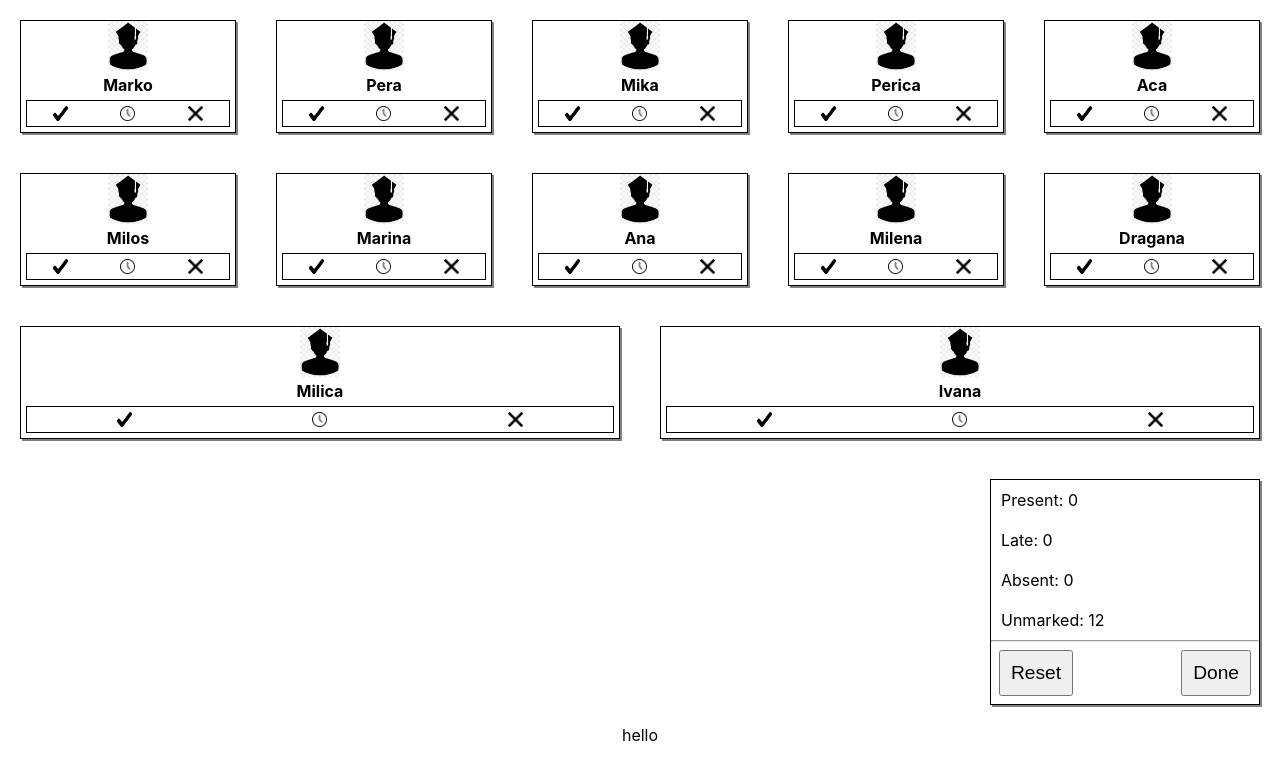
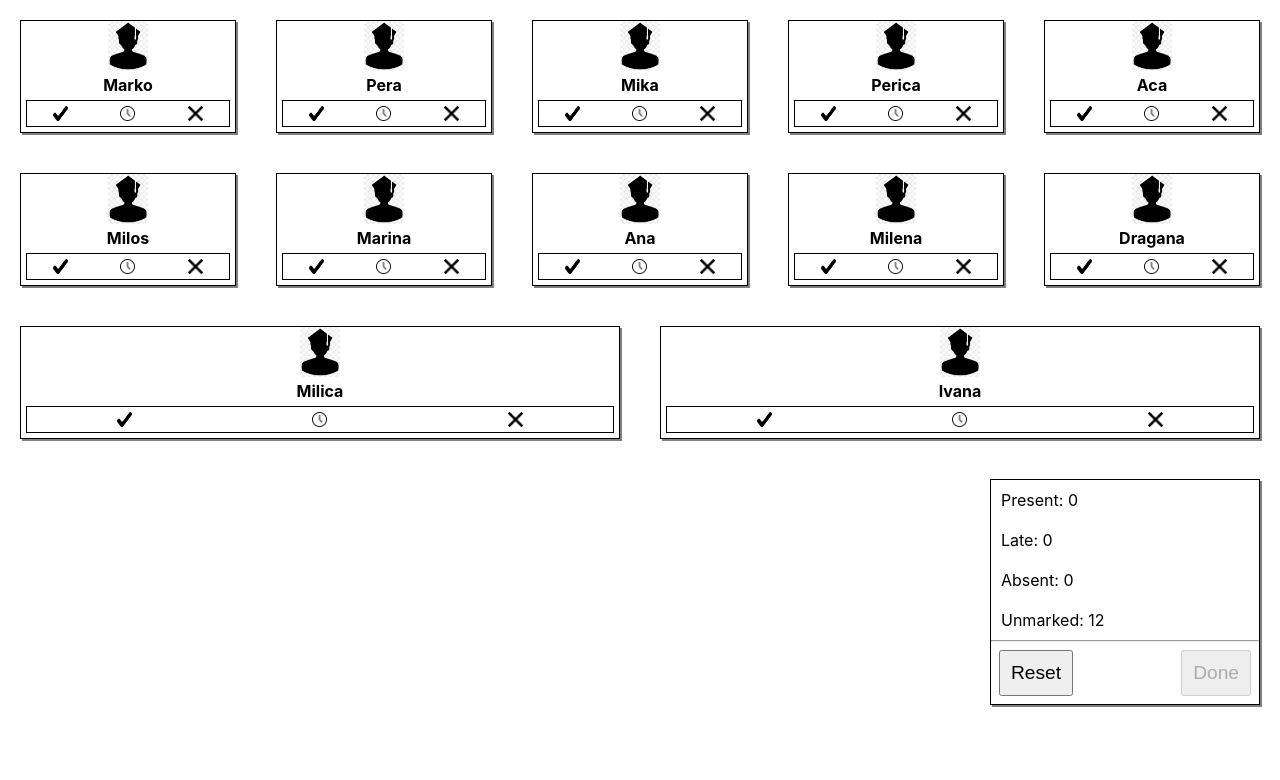
Before and after one commit to Vukosavljev/Classroom, a React (Create React App) app: page / in a window 1280 px wide. Shown: the top 780 px of the page. Built offline with nearby package versions, Linux system fonts and the light colour scheme.

Commit message:
finishing modal

```diff
--- a/src/components/Modal/Modal.js
+++ b/src/components/Modal/Modal.js
@@ -1,10 +1,26 @@
 import React from 'react'
 import './Modal.scss'
 
-export default function Modal() {
+export default function Modal({ students, done }) {
+
   return (
-    <div>
-      hello
+    <div className="Modal" style={done ? {top: '15%'}: null}>
+      <h2>Attending list</h2>
+      <ul>
+          <li>Present: {showStudents(students, 'present')} </li>
+          <li>Late: {showStudents(students, 'late')} </li>
+          <li>Absent: {showStudents(students, 'absent')} </li>
+      </ul>
     </div>
   )
 }
+
+function showStudents (arr, state) {
+    let list = ''
+    for (const i of arr) {
+        if (i.attendance === state) {
+            list += i.name +', ';
+        }
+    }
+    return list;
+}
--- a/src/components/Modal/Modal.scss
+++ b/src/components/Modal/Modal.scss
@@ -0,0 +1,21 @@
+.Modal {
+    position: fixed;
+    background-color: #ccc;
+    z-index: 10;
+    width: 70%;
+    height: 70%;
+    top: -70%;
+    left: 15%;
+    transition: .3s ease-in;
+    h2 {
+        margin: 30px;
+    }
+    ul {
+        list-style: none;
+        li {
+            padding: 10px;
+            text-align: left;
+            margin-left: 20px;
+        }
+    }
+}
--- a/src/components/Student/Student.js
+++ b/src/components/Student/Student.js
@@ -5,26 +5,26 @@ import late from '../../assets/images/late.png'
 import absent from '../../assets/images/absent.png'
 import './Student.scss'
 
-export default function student({ addAttendace, name, attendace }) {
+export default function student({ addAttendance, name, attendance }) {
 
 
   return (
     <div className="studentWrapper" >
       <div>
-          <img src={image} alt="student" style={{height: '50px'}}/>
+          <img src={image} alt="student" className="Student-img"/>
       </div>
       <h4>{name}</h4>
       <h4>
-        {attendace ?
+        {attendance ?
             <div className="images">
-                <img src={require(`../../assets/images/${attendace}.png`)} alt="present" className="img" style={{cursor: 'context-menu'}} />
-                <span>{attendace}</span>
+                <img src={require(`../../assets/images/${attendance}.png`)} alt="present" className="img" style={{cursor: 'context-menu'}} />
+                <span>{attendance}</span>
             </div> :
             (
             <div className="images">
-                <img src={present} alt="present" className="img" onClick={addAttendace} />
-                <img src={late} alt="late" className="img" onClick={addAttendace}/>
-                <img src={absent} alt="absent" className="img" onClick={addAttendace}/>
+                <img src={present} alt="present" className="img" onClick={addAttendance} />
+                <img src={late} alt="late" className="img" onClick={addAttendance}/>
+                <img src={absent} alt="absent" className="img" onClick={addAttendance}/>
             </div>
             )
         }
--- a/src/components/Student/Student.scss
+++ b/src/components/Student/Student.scss
@@ -24,3 +24,6 @@
     margin: 5px;
     cursor: pointer;
 }
+.Student-img {
+    height: 50px;
+}
--- a/src/components/Summary/Summary.js
+++ b/src/components/Summary/Summary.js
@@ -14,7 +14,7 @@ export default function Summary(props) {
       <p>Unmarked: {unmarked}</p>
       <hr/>
       <button className="reset btn" onClick={props.reset} >Reset</button>
-      <button className="done btn"  onClick={props.doneClicked} >Done</button>
+      <button className="done btn"  onClick={props.doneClicked} disabled={unmarked !== 0} >Done</button>
       {/* for done btn ----- disabled={unmarked !== 0} */}
     </div>
   )
--- a/src/containers/Classroom.scss
+++ b/src/containers/Classroom.scss
@@ -1,9 +1,11 @@
 .Classroom {
+    z-index: 1;
     display: flex;
     flex-wrap: wrap;
 }
 
 .Summary {
+    z-index: 1;
     display: flex;
     justify-content: flex-end;
 }
--- a/src/containers/ClassroomContainer.js
+++ b/src/containers/ClassroomContainer.js
@@ -10,12 +10,12 @@ export default class ClassromContainer extends Component {
         super(props);
         this.state = {
             students: [
-                {name: 'Marko', id: 1, attendace: null}, {name: 'Pera', id: 2, attendace: null},
-                {name: 'Mika', id: 3, attendace: null}, {name: 'Perica', id: 4, attendace: null},
-                {name: 'Aca', id: 5, attendace: null}, {name: 'Milos', id: 6, attendace: null},
-                {name: 'Marina', id: 7, attendace: null}, {name: 'Ana', id: 8, attendace: null},
-                {name: 'Milena', id: 9, attendace: null}, {name: 'Dragana', id: 10, attendace: null},
-                {name: 'Milica', id: 11, attendace: null}, {name: 'Ivana', id: 12, attendace: null},
+                {name: 'Marko', id: 1, attendance: null}, {name: 'Pera', id: 2, attendance: null},
+                {name: 'Mika', id: 3, attendance: null}, {name: 'Perica', id: 4, attendance: null},
+                {name: 'Aca', id: 5, attendance: null}, {name: 'Milos', id: 6, attendance: null},
+                {name: 'Marina', id: 7, attendance: null}, {name: 'Ana', id: 8, attendance: null},
+                {name: 'Milena', id: 9, attendance: null}, {name: 'Dragana', id: 10, attendance: null},
+                {name: 'Milica', id: 11, attendance: null}, {name: 'Ivana', id: 12, attendance: null},
             ],
             present: 0,
             late: 0,
@@ -24,10 +24,10 @@ export default class ClassromContainer extends Component {
         }
     }
 
-    addAttendaceHandler = (e, id) => {
+    addAttendanceHandler = (e, id) => {
         const attendStudents = [...this.state.students].map( student => {
             if (student.id === id) {
-                student.attendace = e;
+                student.attendance = e;
             }
             return student;
         })
@@ -35,19 +35,18 @@ export default class ClassromContainer extends Component {
             return {[e]: state[e] + 1};
         });
         this.setState({ students: attendStudents });
-        console.log(attendStudents)
+
     }
 
-    resetAttendace = () => {
+    resetattendance = () => {
         const resetStudents = [...this.state.students];
-        resetStudents.forEach( student => student.attendace = "");
-        console.log(resetStudents)
+        resetStudents.forEach( student => student.attendance = "");
+
         this.setState({ students: resetStudents, present: 0, late: 0, absent: 0, done: false});
     }
 
     doneClickHandler = () => {
         this.setState({done: true})
-        console.log(this.state)
     }
 
 
@@ -56,8 +55,8 @@ export default class ClassromContainer extends Component {
     const students = this.state.students.map( student =>
         <Student key={student.id}
         name={student.name}
-        attendace={student.attendace}
-        addAttendace={(e) => this.addAttendaceHandler(e.target.alt, student.id)}
+        attendance={student.attendance}
+        addAttendance={(e) => this.addAttendanceHandler(e.target.alt, student.id)}
         />)
 
     return (
@@ -68,12 +67,13 @@ export default class ClassromContainer extends Component {
             <div className="Summary" >
                 <Summary
                 attending={this.state}
-                reset={this.resetAttendace}
+                reset={this.resetattendance}
                 doneClicked={this.doneClickHandler}
                  />
             </div>
-            <Modal />
-
+            <Modal
+            students={this.state.students}
+            done={this.state.done} />
         </>
     )
   }
```
